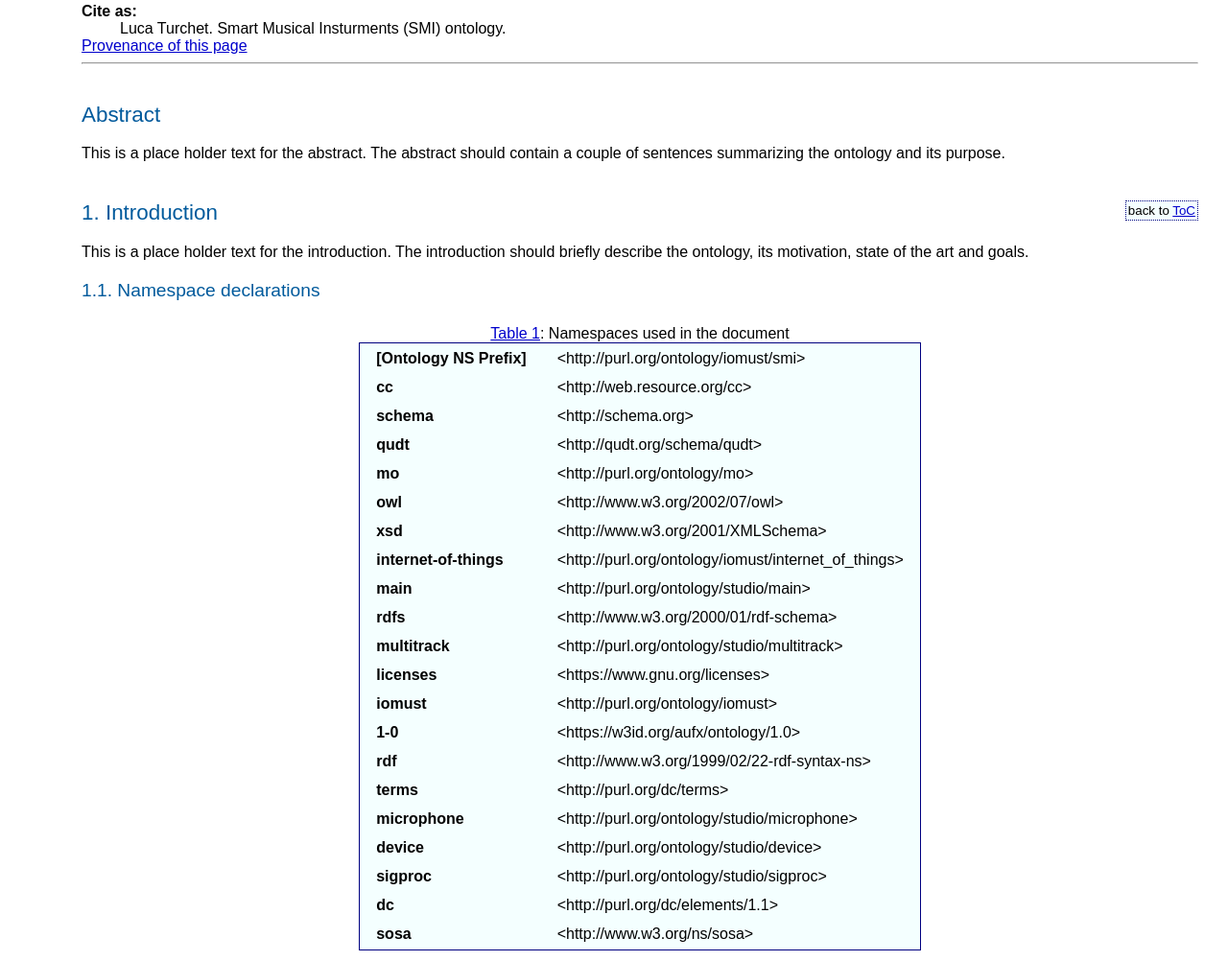
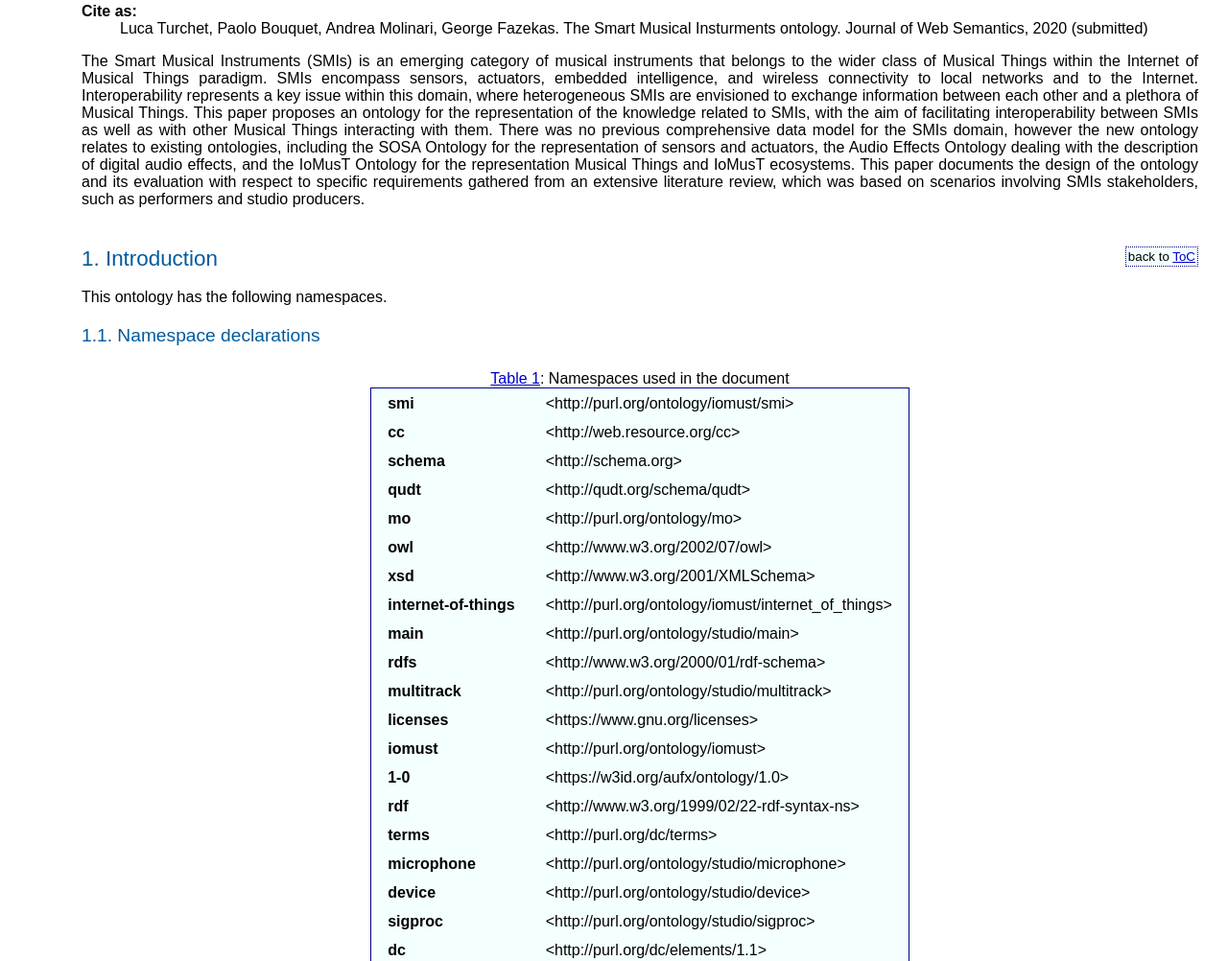
Before and after one commit to lucaturchet/smi_ontology, a plain HTML site: page docs/index.html in a window 1280 px wide. Shown: the part 1565-2567 px from the top of the page at 96% size. Drawn offline with nearby package versions, Linux system fonts and the light colour scheme.

Commit message:
Improved index.html with more details

```diff
--- a/docs/index.html
+++ b/docs/index.html
@@ -66,31 +66,35 @@ function loadTOC(){
 <dt>Download serialization:</dt><dd><span><a href="ontology.json" target="_blank"><img src="https://img.shields.io/badge/Format-JSON_LD-blue.svg" alt="JSON-LD" /></a> </span><span><a href="ontology.xml" target="_blank"><img src="https://img.shields.io/badge/Format-RDF/XML-blue.svg" alt="RDF/XML" /></a> </span><span><a href="ontology.nt" target="_blank"><img src="https://img.shields.io/badge/Format-N_Triples-blue.svg" alt="N-Triples" /></a> </span><span><a href="ontology.ttl" target="_blank"><img src="https://img.shields.io/badge/Format-TTL-blue.svg" alt="TTL" /></a> </span></dd><dt>License: </dt><dd><a href="https://www.gnu.org/licenses/gpl.html" target="_blank"><img src="https://img.shields.io/badge/License-https://www.gnu.org/licenses/gpl.html-blue.svg" alt="https://www.gnu.org/licenses/gpl.html" /></a>
 </dd><dt>Visualization:</dt><dd><a href="webvowl/index.html#" target="_blank"><img src="https://img.shields.io/badge/Visualize_with-WebVowl-blue.svg" alt="Visualize with WebVowl" /></a></dd>
 <!-- <dt>Evaluation:</dt><dd><a href="OOPSEvaluation/OOPSeval.html#" target="_blank"><img src="https://img.shields.io/badge/Evaluate_with-OOPS! (OntOlogy Pitfall Scanner!)-blue.svg" alt="Evaluate with OOPS!" /></a></dd> --><dt>Cite as:</dt>
-<dd>Luca Turchet. Smart Musical Insturments (SMI) ontology.</dd>
+<dd>Luca Turchet, Paolo Bouquet, Andrea Molinari, George Fazekas. The Smart Musical Insturments ontology. Journal of Web Semantics, 2020 (submitted)</dd>
 </dl>
 
-<a href="provenance/provenance-en.html" target="_blank">Provenance of this page</a><hr/>
+
+
+
 </div>
 <div class="status">
 <div>
 <span>Ontology Specification Draft</span>
 </div>
-</div>     <div id="abstract"><h2>Abstract</h2><span class="markdown">
-This is a place holder text for the abstract. The abstract should contain a couple of sentences summarizing the ontology and its purpose.</span>
-</div>
+</div>     <div id="abstract">The Smart Musical Instruments (SMIs) is an emerging category of musical instruments that belongs to the wider class of Musical Things within the Internet of Musical Things paradigm. SMIs encompass sensors, actuators, embedded intelligence, and wireless connectivity to local networks and to the Internet. Interoperability represents a key issue within this domain, where heterogeneous SMIs are envisioned to exchange information between each other and a plethora of Musical Things. This paper proposes an ontology for the representation of the knowledge related to SMIs, with the aim of facilitating interoperability between SMIs as well as with other Musical Things interacting with them.
+There was no previous comprehensive data model for the SMIs domain, however the new ontology relates to existing ontologies, including the SOSA Ontology for the representation of sensors and actuators, the Audio Effects Ontology dealing with the description of digital audio effects, and the IoMusT Ontology for the representation Musical Things and IoMusT ecosystems. This paper documents the design of the ontology and its evaluation with respect to specific requirements gathered from an extensive literature review, which was based on scenarios involving SMIs stakeholders, such as performers and studio producers.</div>
 <div id="toc"></div>
+
+
+
 
 <!--INTRODUCTION SECTION-->
     <div id="introduction"><h2 id="intro" class="list">Introduction <span class="backlink"> back to <a href="#toc">ToC</a></span></h2>
 <span class="markdown">
-This is a place holder text for the introduction. The introduction should briefly describe the ontology, its motivation, state of the art and goals.</span>
+This ontology has the following namespaces.
 <div id="namespacedeclarations">
 <h3 id="ns" class="list">Namespace declarations</h3>
 <div id="ns" align="center">
 <table>
 <caption> <a href="#ns"> Table 1</a>: Namespaces used in the document </caption>
 <tbody>
-<tr><td><b>[Ontology NS Prefix]</b></td><td>&lt;http://purl.org/ontology/iomust/smi&gt;</td></tr>
+<tr><td><b>smi</b></td><td>&lt;http://purl.org/ontology/iomust/smi&gt;</td></tr>
 <tr><td><b>cc</b></td><td>&lt;http://web.resource.org/cc&gt;</td></tr>
 <tr><td><b>schema</b></td><td>&lt;http://schema.org&gt;</td></tr>
 <tr><td><b>qudt</b></td><td>&lt;http://qudt.org/schema/qudt&gt;</td></tr>
@@ -2862,11 +2866,19 @@ This section provides details for each class and property defined by Smart Music
 </div>
 
 
+
 <!--REFERENCES SECTION-->
   <div id="references">
 <h2 id="ref" class="list">References <span class="backlink"> back to <a href="#toc">ToC</a></span></h2>
 <span class="markdown">
-Add your references here. It is recommended to have them as a list.</span>
+<ul>
+	<li>Luca Turchet, Paolo Bouquet, Andrea Molinari, George Fazekas. The Smart Musical Insturments ontology. Journal of Web Semantics, 2020 (submitted).
+	</li>
+	<li>L. Turchet. Smart Musical Instruments: vision, design principles, and future directions. IEEE Access, 7, 8944–8963, 2019.
+PDF freely available at: <a href="https://ieeexplore.ieee.org/stamp/stamp.jsp?tp=&arnumber=8501898">https://ieeexplore.ieee.org/stamp/stamp.jsp?tp=&arnumber=8501898</a>
+	</li>
+</ul>
+
 
 </div>
 <div id="acknowledgements">
```
